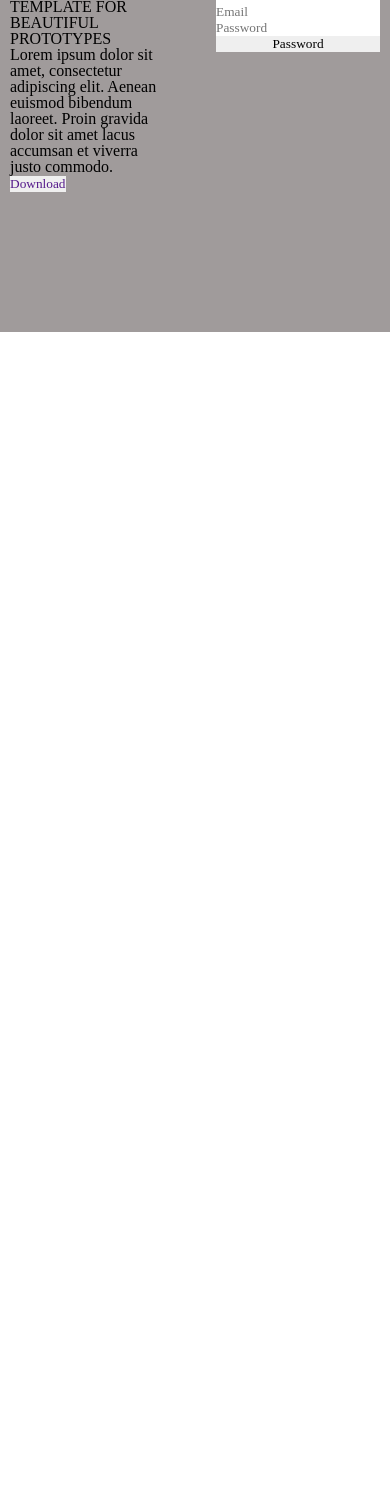
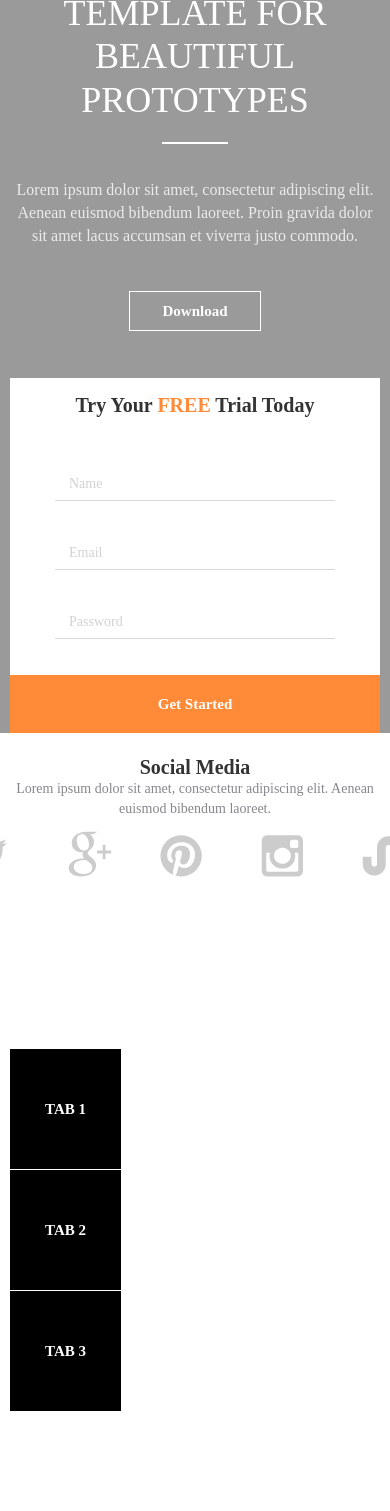
Before and after one commit to sporrcars2013/AXIT, a website: page #src/index.html in a window 390 px wide. Shown: the part 224-1735 px from the top of the page. Before the commit the page ends 844 px from the top, so only its background shows below. Drawn offline with nearby package versions, Linux system fonts and the light colour scheme; files that its build step writes are made by us from their sources.

Commit message:
2 новых блока-работа кипит

```diff
--- a/#src/_AXIT.html
+++ b/#src/_AXIT.html
@@ -7,24 +7,24 @@
             </div>
             <div class="axit__subtitle">MODERN AXURE TEMPLATE
                FOR BEAUTIFUL PROTOTYPES</div>
-            <div class="axite__text">
+            <div class="axit__text">
                Lorem ipsum dolor sit amet, consectetur adipiscing elit. Aenean
                euismod bibendum laoreet. Proin gravida dolor sit amet lacus
                accumsan et viverra justo commodo.
             </div>
-            <button class="axit__btn">
+            <button class="axit__btn btn">
                <a href="">Download</a>
             </button>
          </div>
-         <div class="axit__form">
-            <nav class="axit__form">
-               <p>Try Your FREE Trial Today</p>
-                  <input type="text" name="username" class="axit__input"placeholder="Name">
-                  <input type="text" name="email" class="axit__input"placeholder="Email">
-                  <input type="text" name="userpass" class="axit__input"placeholder="Password">
-                  <button type="submit" class="axit__btn">Password</button>
+         <form  class="axit__form">
+            <nav class="axit__menu">
+               	<p>Try Your <span>FREE</span> Trial Today</p>
+                  <input type="text" name="username"placeholder="Name">
+                  <input type="email" name="email"placeholder="Email">
+                  <input type="password" name="userpass"placeholder="Password">
+                  <button type="submit" class="axit__button">Get Started</button>
             </nav>
-         </div>
+         </form>
       </div>
    </div>
 </div>
--- a/#src/_footer.html
+++ b/#src/_footer.html
@@ -1,5 +1,5 @@
 <div class="footer">
-   <div class="df">
+   <div class="">
 
    </div>
 </div>
--- /dev/null
+++ b/#src/_media.html
@@ -0,0 +1,17 @@
+<div class="media">
+	<div class="container">
+		<div class="media__row">
+			<div class="media__social">
+				<div class="media__title">
+					Social Media
+				</div>
+				<div class="media__text">Lorem ipsum dolor sit amet, consectetur adipiscing elit.
+					Aenean euismod bibendum laoreet.
+				</div>
+			</div>
+			<div class="media__icons">
+				<img src="img/social_media_icons_259.png" alt="">
+			</div>
+		</div>
+	</div>
+</div>
--- /dev/null
+++ b/#src/_tabs.html
@@ -0,0 +1,89 @@
+<div class="tabs">
+	<div class="container">
+		<div class="tabs__row">
+			<nav class="tabs__items">
+				<a class="tabs__item" href="#tab_01">TAB 1</a>
+				<a class="tabs__item" href="#tab_02">TAB 2</a>
+				<a class="tabs__item" href="#tab_03">TAB 3</a>
+			</nav>
+			<div class="tabs__body">
+				<div id="tab_01" class="tabs__block">
+					<div class="tabs__all">
+						<div class="tabs__content">
+							<div class="tabs__title">
+								Tabs with soft transitioning effect.
+							</div>
+							<div class="tabs__text">
+								<p>Lorem ipsum dolor sit amet, consectetur adipiscing elit. Aenean euismod
+									bibendum laoreet. Proin gravida dolor sit amet lacus accumsan et viverra
+									justo commodo. Proin sodales pulvinar tempor. Cum sociis natoque
+									penatibus et magnis dis parturient montes.
+								</p>
+								<p>
+									Lorem ipsum dolor sit amet, consectetur adipiscing elit. Aenean euismod
+									bibendum laoreet.
+								</p>
+							</div>
+							<button class="tabs__btn btn btn_o">
+								<a href="">Download</a>
+							</button>
+						</div>
+						<div class="tabs__image">
+							<img src="img/image_right_u255_70.jpg" alt="">
+						</div>
+					</div>
+				</div>
+
+				<div id="tab_02" class="tabs__block">
+					<div class="tabs__all">
+						<div class="tabs__content">
+							<div class="tabs__title">
+								Tabs with soft transitioning effect.
+							</div>
+							<div class="tabs__text">
+								<p>Lorem ipsum dolor sit amet, consectetur adipiscing elit. Aenean euismod
+									bibendum laoreet. Proin gravida dolor sit amet lacus accumsan et viverra
+									justo commodo. Proin sodales pulvinar tempor. Cum sociis natoque
+									penatibus et magnis dis parturient montes.
+								</p>
+							</div>
+							<button class="tabs__btn btn btn_g">
+								<a href="">Download</a>
+							</button>
+						</div>
+						<div class="tabs__image">
+							<img src="img/image_right_u255_70.jpg" alt="">
+						</div>
+					</div>
+				</div>
+
+				<div id="tab_03" class="tabs__block">
+					<div class="tabs__all">
+						<div class="tabs__content">
+							<div class="tabs__title">
+								Tabs with soft transitioning effect.
+							</div>
+							<div class="tabs__text">
+								<p>Lorem ipsum dolor sit amet, consectetur adipiscing elit. Aenean euismod
+									bibendum laoreet. Proin gravida dolor sit amet lacus accumsan et viverra
+									justo commodo. Proin sodales pulvinar tempor. Cum sociis natoque
+									penatibus et magnis dis parturient montes.
+								</p>
+								<p>
+									Lorem ipsum dolor sit amet, consectetur adipiscing elit. Aenean euismod
+									bibendum laoreet.
+								</p>
+							</div>
+							<button class="tabs__btn btn btn_b">
+								<a href="">Download</a>
+							</button>
+						</div>
+						<div class="tabs__image">
+							<img src="img/image_right_u255_70.jpg" alt="">
+						</div>
+					</div>
+				</div>
+			</div>
+		</div>
+	</div>
+</div>
--- a/#src/index.html
+++ b/#src/index.html
@@ -1,20 +1,23 @@
 <!DOCTYPE html>
 <html lang="en">
+
 <head>
-   @@include('_head.html')
+	@@include('_head.html')
 </head>
+
 <body>
 	<div class="wrapper">
-      @@include('_header.html')
-      @@include('_AXIT.html')
+		<div class="page">
+			@@include('_header.html')
+			@@include('_AXIT.html')
+			@@include('_media.html')
+			@@include('_tabs.html')
 
-
-
-		@@include('_footer.html')
+			@@include('_footer.html')
+		</div>
 	</div>
 	<script src="https://code.jquery.com/jquery-3.3.1.min.js"></script>
 	<script src="js/script.js"></script>
+</body>
 
-
-</body>
 </html>
--- a/#src/scss/AXIT.scss
+++ b/#src/scss/AXIT.scss
@@ -1,35 +1,126 @@
 .axit {
 	padding: 180px 0px 140px 0px;
-   background-color: rgb(160, 155, 155);
+	background-color: #9a9a9a;
+	height: 100vh;
+	@media(max-width: 767px){
+		&{
+			padding: 80px 0px 0px 0px;
+			height: auto;
+		}
+	}
 
 	&__body {
 		display: flex;
 		justify-content: space-between;
+		@media (max-width: 767px) {
+			& {
+				display: flex;
+				flex-direction: column;
+			}
+		}
 	}
 
 	&__axit {
 		flex: 0 1 44%;
+		@media (max-width: 767px) {
+			& {display: flex;
+				flex-direction: column;
+				justify-content: center;
+				align-items: center;
+				text-align: center;
+
+			}
+		}
 	}
 
 	&__title {
-
+		width: 175px;
+		margin: 0px 0px 33px 0px;
+		height: 60px;
+		img {
+			width: 100%;
+		}
 	}
 
 	&__subtitle {
+		font-family: Raleway;
+		font-size: 36px;
+		line-height: 1.2;
+		font-weight: 400;
+		color: #ffffff;
+		margin: 0px 0px 34px 0px;
+
+		&::after {
+			content: "";
+			display: block;
+			width: 66px;
+			height: 2px;
+			background: #fff;
+			margin-top: 34px;
+			@media(max-width: 767px){
+				&{
+					margin:auto;
+					margin-top: 20px;
+				}
+			}
+		}
 	}
 
 	&__text {
+		opacity: 0.8;
+		font-family: Raleway;
+		font-size: 16px;
+		line-height: 23px;
+		font-weight: 300;
+		color: #ffffff;
+		margin: 0px 0px 44px 0px;
 	}
 
-   &__btn {
-   }
+	&__btn {}
 
 	&__form {
+		flex: 0 1 33%;
+		margin-top: 47px;
+	}
+	&__menu {
 		display: flex;
-      flex: 0 1 33%;
 		flex-direction: column;
-   }
+		background: #fff;
+		input {
+			margin: 0px 45px 36px 45px;
+			border-bottom: 1px solid #d7d7d7;
+			height: 33px;
 
-   &__input {
+			&::placeholder {
+				color: #d2d2d2;
+				font-family: OpenSans;
+				font-size: 14px;
+				line-height: 1.2;
+				font-weight: 400;
+				padding-left: 14px;
 			}
 		}
+		p {
+			padding: 15px 0px;
+			text-align: center;
+			font-family: OpenSans;
+			font-size: 20px;
+			line-height: 1.2;
+			font-weight: 700;
+			color: #333333;
+			margin: 0px 0px 36px 0px;
+			span {
+				color: #ff8b38;
+			}
+		}
+	}
+	&__button {
+		padding: 20px;
+		background: #ff8b38;
+		color: white;
+		font-family: OpenSans;
+		font-size: 15px;
+		line-height: 1.2;
+		font-weight: 600;
+	}
+}
--- /dev/null
+++ b/#src/scss/media.scss
@@ -0,0 +1,48 @@
+.media {
+	padding: 22px 0px;
+	background: #ffffff;
+	&__row {
+		display: flex;
+		justify-content: space-between;
+		align-items: center;
+		@media (max-width: 767px) {
+			& {
+				flex-direction: column;
+			}
+		}
+	}
+
+	&__social {
+		flex: 0 0 25%;
+		margin-bottom: 12px;
+		@media (max-width: 767px) {
+			& {
+				text-align: center;
+			}
+		}
+	}
+
+	&__title {
+		font-family: OpenSans;
+		font-size: 20px;
+		line-height: 1.2;
+		font-weight: 700;
+		color: #333333;
+	}
+
+	&__text {
+		font-family: OpenSans;
+		font-size: 14px;
+		line-height: 20px;
+		font-weight: 400;
+		color: #86878b;
+
+		&__icons {
+			flex: 0 1 45%;
+
+			img {
+				width: 100%;
+			}
+		}
+	}
+}
--- a/#src/scss/style.scss
+++ b/#src/scss/style.scss
@@ -30,9 +30,31 @@ $md4: 479.98;
 //<ОБНУЛЕНИЕ, ОБЩИЕ ПАРАМЕТРЫ>===============================================================================================
 @import "null";
 body {
+}
 
+.btn {
+	padding: 10px 32px;
+	background-color: #9a9a9a;
+	border: 1px solid #fff;
+	a {
+		font-family: OpenSans;
+		font-size: 15px;
+		line-height: 1.2;
+		font-weight: 600;
+		color: #ffffff;
+	}
+	&_o {
+		background-color:#ff8b38;
+	}
 
+	&_g {
+		background-color: lime;
+	}
+	&_b {
+		background-color: rgb(60, 61, 133);
+	}
 }
+
 //</ОБНУЛЕНИЕ, ОБЩИЕ ПАРАМЕТРЫ>===============================================================================================
 
 //<ОБОЛОЧКА>===========================================================================================================
@@ -40,11 +62,10 @@ body {
 	width: 100%;
 	min-height: 100%;
 	overflow: hidden;
-   display: flex;
-   flex-direction: column;
-
+	display: flex;
+	flex-direction: column;
 }
-.page{
+.page {
 }
 //</ОБОЛОЧКА>===========================================================================================================
 
@@ -67,7 +88,6 @@ body {
 
 //<ПОДКЛЮЧЕНИЕ ФАЙЛОВ UI СТИЛЕЙ, ФОРМ И ГОТОВЫХ КЛАССОВ>====================================================================================================
 
-
 //</ПОДКЛЮЧЕНИЕ ФАЙЛОВ UI СТИЛЕЙ, ФОРМ И ГОТОВЫХ КЛАССОВ>====================================================================================================
 
 //<ПОДКЛЮЧЕНИЕ ФАЙЛОВ СТИЛЕЙ СТРАНИЦ И ЭЛЕМЕНТОВ>====================================================================================================
@@ -75,13 +95,11 @@ body {
 @import "header";
 @import "footer";
 @import "AXIT";
-
-
-
+@import "media";
+@import "tabs";
 
 //</ПОДКЛЮЧЕНИЕ ФАЙЛОВ СТИЛЕЙ СТРАНИЦ И ЭЛЕМЕНТОВ>====================================================================================================
 
 //<ОСНОВНОЙ БЛОК>====================================================================================================
 
-
 //</ОСНОВНОЙ БЛОК>====================================================================================================
--- /dev/null
+++ b/#src/scss/tabs.scss
@@ -0,0 +1,72 @@
+.tabs {
+	padding: 150px 0px 100px 0px;
+	&__row {
+		display: flex;
+		justify-content: space-between;
+	}
+	&__items {
+		display: flex;
+		flex-direction: column;
+	}
+	&__item {
+		flex: 0 1 33.333%;
+		font-family: OpenSans;
+		font-size: 15px;
+		line-height: 20px;
+		font-weight: 700;
+		color: #ffffff;
+		padding: 50px 35px;
+		background: #000;
+		white-space: nowrap;
+		margin: 0px 100px 1px 0px;
+		&:active {
+			background: #ff8b38;
+		}
+		&:nth-child(3) {
+			margin-bottom: 0;
+		}
+	}
+	&__body {
+	}
+
+	&__block {
+		display: none;
+		&:target {
+			display: block;
+		}
+	}
+
+	&__all {
+		display: flex;
+		justify-content: space-between;
+	}
+	&__content {
+		flex: 0 1 34%;
+	}
+
+	&__title {
+		font-family: OpenSans;
+		font-size: 20px;
+		line-height: 1.2;
+		font-weight: 700;
+		color: #000000;
+		margin: 0px 0px 50px 0px;
+	}
+
+	&__text {
+		font-family: OpenSans;
+		font-size: 14px;
+		line-height: 20px;
+		font-weight: 400;
+		color: #86878b;
+		margin-bottom: 50px;
+	}
+
+	&__btn {
+	}
+
+	&__image {
+		flex: 0 1 23%;
+	}
+}
+// табы сделать нещависимые - вторая колонка не по макету зделать что бы фктивные табы всегда светились
```
Also changed, not shown: #src/_head.html (+0 -2 lines), #src/_header.html (+0 -1 lines), #src/scss/header.scss (+5 -3 lines), #src/img/image_right_u255_70.jpg (added), #src/img/social_media_icons_259.png (added). Lines whose indentation alone changed are shown as unchanged.
